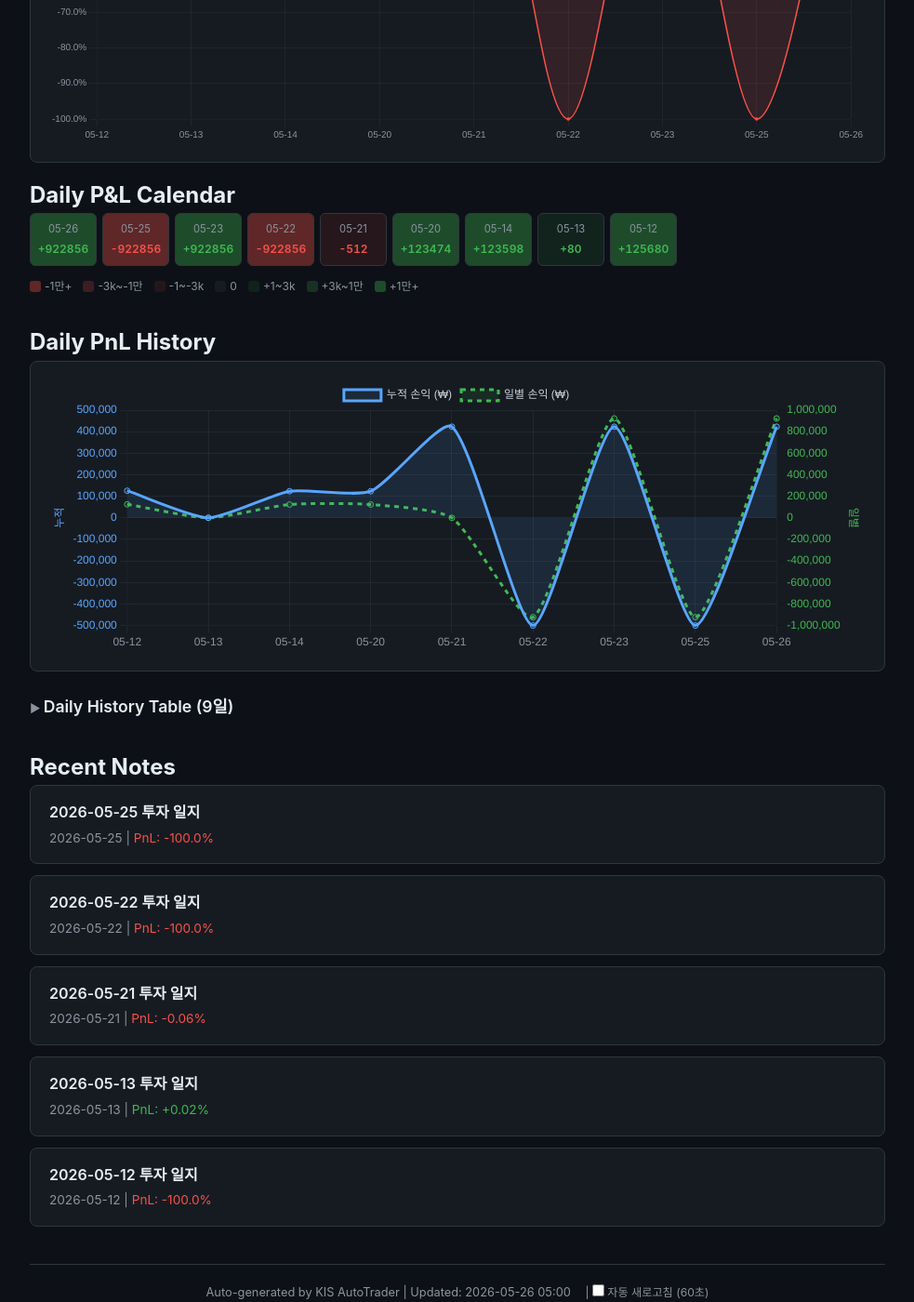
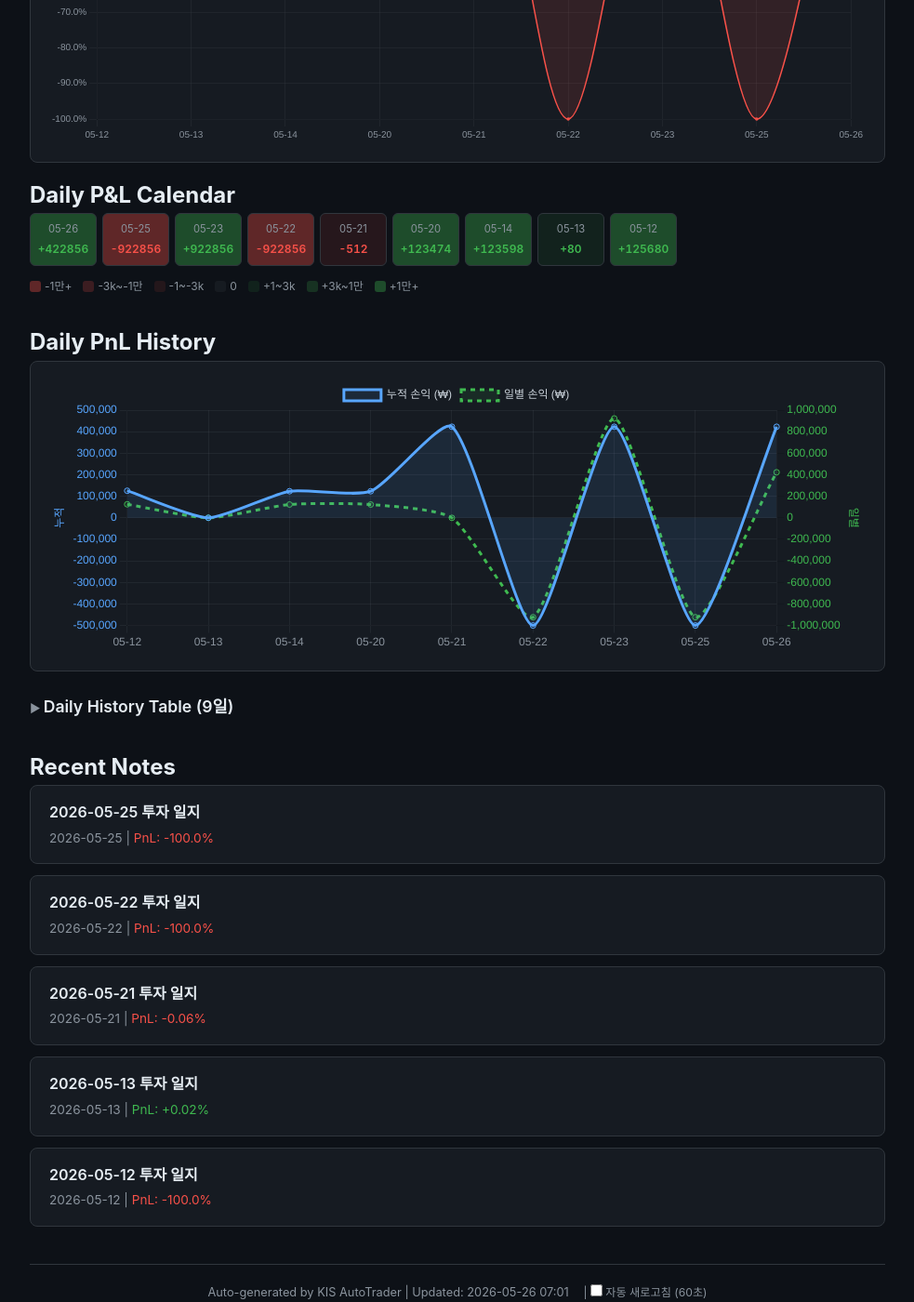
Before and after one commit to BudongJW/kis-trading-journal, a Jekyll site: the page built from index.html, in a window 1280 px wide and 1400 px high, scrolled down 2805 px. Shown: the whole window at 93% size, without its empty margins (148-1131 px from the left). Built offline with Jekyll 4.4.1, drawn with Linux system fonts in a browser that asks for light colours; nearby versions of some CDN libraries.

Commit message:
auto: US night update 07:02

```diff
--- a/_data/portfolio.json
+++ b/_data/portfolio.json
@@ -1,5 +1,5 @@
 {
-  "updated_at": "2026-05-26T05:00:51.437678",
+  "updated_at": "2026-05-26T07:01:59.946833",
   "initial_capital": 500000,
   "cash": 922856,
   "holdings": [],
@@ -155,7 +155,7 @@
       "total_value": 922856,
       "cash": 922856,
       "holdings_value": 0,
-      "day_pnl": 922856,
+      "day_pnl": 422856,
       "cumul_pnl": 422856,
       "regime": "up",
       "hmm_state": "sideways",
```
